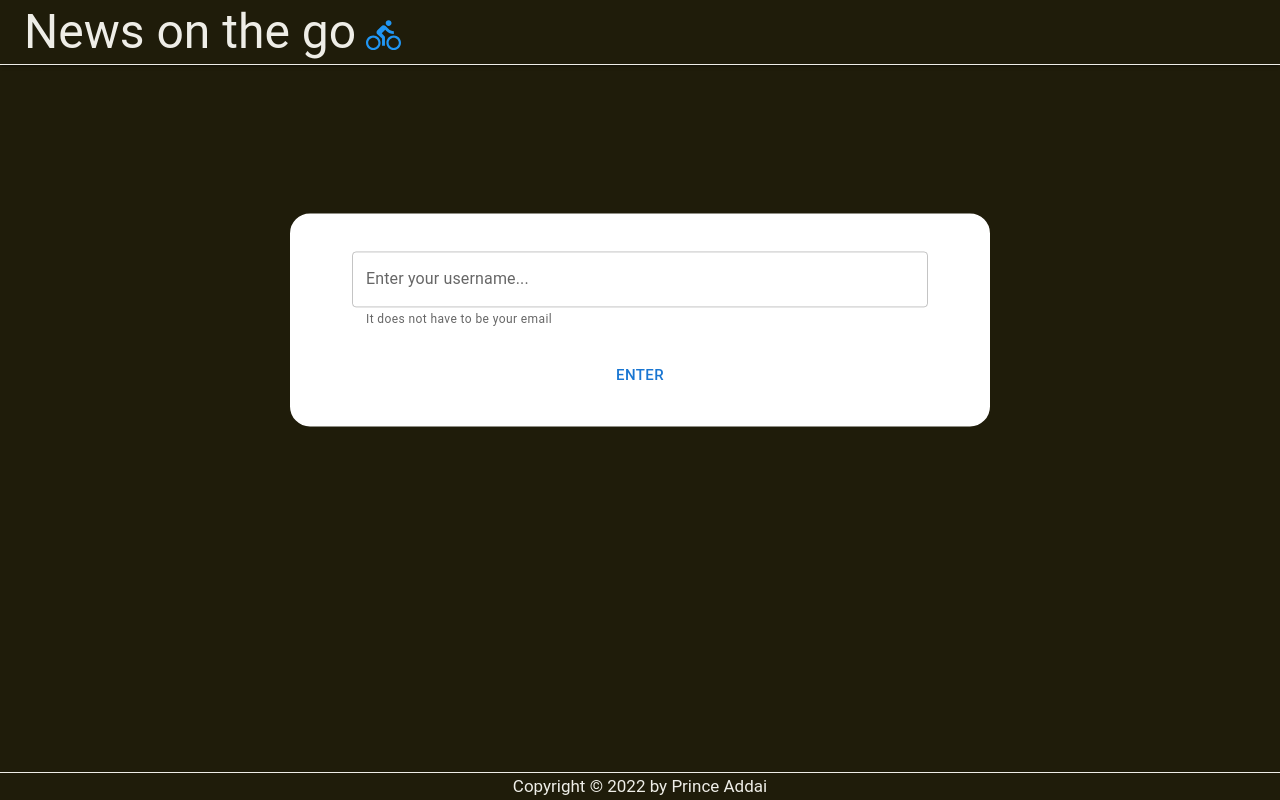
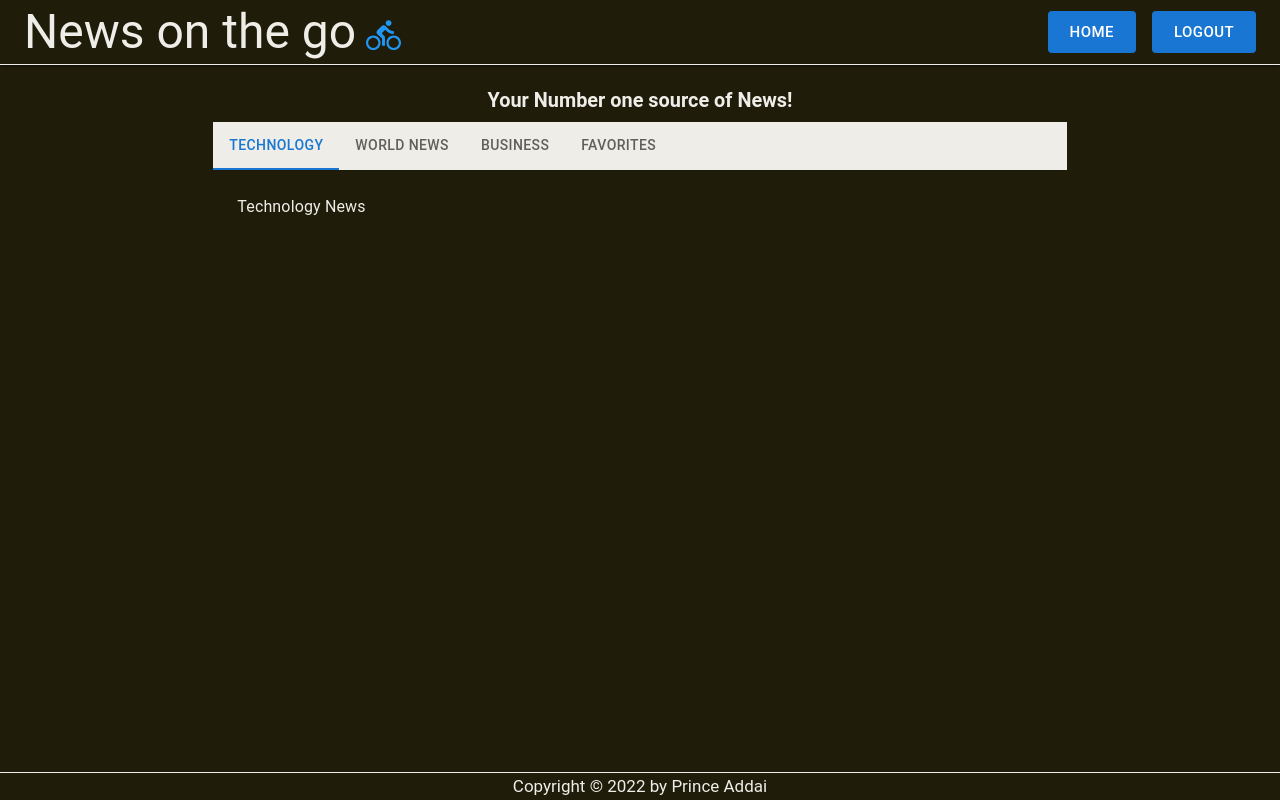
Before and after one commit to PhiAgent/News-App, a React app: page / in a window 1280 px wide. Built offline with nearby package versions, Linux system fonts and the light colour scheme; the HTML template or start-up script is replaced by a standard one.

Commit message:
Feed initialize

```diff
--- a/package.json
+++ b/package.json
@@ -17,6 +17,7 @@
     "@emotion/styled": "^11.6.0",
     "@material-ui/icons": "^4.11.2",
     "@mui/icons-material": "^5.5.1",
+    "@mui/lab": "^5.0.0-alpha.73",
     "@mui/material": "^5.2.2",
     "@types/material-ui": "^0.21.12",
     "axios": "^0.26.1",
--- a/src/components/Body/Body.tsx
+++ b/src/components/Body/Body.tsx
@@ -3,6 +3,9 @@ import Container from '@mui/material/Container';
 import Grid from '@mui/material/Grid';
 import Homepage from './Homepage';
 import Login from './Login';
+import Stack from '@mui/material/Stack';
+import Feed from './Feed';
+import { Button } from '../controls';
 
 
 const style = {
@@ -17,15 +20,21 @@ const style = {
 // the appropriate feed will be displayed
 // while chosen is true, homepage button will
 // be displayed in the first grid
+// the main point of the homepage is to
+// allow for more time to fetch data from database
 
 const Body = () => {
+
+  // sends user to homepage
+  const handleSubmit = () => {};
 
   return (
     <Grid container sx={style}>
       <Grid item xs={2}></Grid>
       <Grid item xs={8}>
         {/* <Homepage/> */}
-        <Login/>
+        {/* <Login/> */}
+        <Feed/>
       </Grid>
       <Grid item xs={2}></Grid>
     </Grid>
--- /dev/null
+++ b/src/components/Body/Feed.tsx
@@ -0,0 +1,55 @@
+import React, { useEffect, useState } from 'react';
+import Stack from '@mui/material/Stack';
+import Box from '@mui/material/Box';
+import Tab from '@mui/material/Tab';
+import TabContext from '@mui/lab/TabContext';
+import TabList from '@mui/lab/TabList';
+import TabPanel from '@mui/lab/TabPanel';
+
+const style = {
+  width: '100%',
+  overflow: 'auto',
+  maxHeight: 850,
+  typography: 'body1'
+};
+
+const Feed = () => {
+
+  const [selected, setSelect] = React.useState('1');
+
+  const handleChange = (event: any, newSelected: string) => {
+    setSelect(newSelected);
+  };
+
+  return(
+    <Stack direction='column' spacing='5' className="homepage">
+      <div className="welcome-text">
+        <div></div>
+        <h3 className="welcome">
+          Your Number one source of News!
+        </h3>
+        <div></div>
+      </div>
+      <Stack direction='row' spacing='5' className="tab-container">
+        <Box sx={style}>
+          <TabContext value={selected}>
+            <Box sx={{ borderBottom: 1, borderColor: 'divider' }}>
+              <TabList onChange={handleChange} aria-label="lab API tabs example" className="tabList">
+                <Tab label="TECHNOLOGY" value="1" />
+                <Tab label="WORLD NEWS" value="2" />
+                <Tab label="BUSINESS" value="3" />
+                <Tab label="FAVORITES" value="4" />
+              </TabList>
+            </Box>
+            <TabPanel value="1">Technology News</TabPanel>
+            <TabPanel value="2">World News</TabPanel>
+            <TabPanel value="3">Business News</TabPanel>
+            <TabPanel value="4">Favorites</TabPanel>
+          </TabContext>
+        </Box>
+      </Stack>
+    </Stack>
+  )
+};
+
+export default Feed;
--- a/src/components/Header/Title.tsx
+++ b/src/components/Header/Title.tsx
@@ -3,6 +3,8 @@ import AppBar from '@mui/material/AppBar';
 import Toolbar from '@mui/material/Toolbar';
 import Typography from '@mui/material/Typography';
 import DirectionsBikeIcon from '@mui/icons-material/DirectionsBike';
+import { Button } from '../controls';
+import Stack from '@mui/material/Stack';
 
 
 const style = {
@@ -11,14 +13,42 @@ const style = {
   transform: 'translateZ(0)',
 };
 
+const headStyle = {
+  display: 'flexbox',
+  justifyContent: 'space-between',
+  alignItems: 'center',
+};
+
+// logout will be displayed only when user is set
+
 const Title = () => {
+
+  // will set user to empty in context
+  const handleSubmit = () => {};
+
   return (
     <AppBar position="static" elevation={2} className="title" sx={style}>
-      <Toolbar>
+      <Toolbar sx={headStyle}>
         <Typography variant="h3" component="div" sx={{ flexGrow: 1 }} >
           News on the go
           <DirectionsBikeIcon fontSize="large" className="icon" />
         </Typography>
+        <Stack direction='row' spacing={2} >
+          <Button
+            message="HOME"
+            variant="contained"
+            onClick={handleSubmit}
+            color="primary"
+            size="large"
+          />
+          <Button
+            message="LOGOUT"
+            variant="contained"
+            onClick={handleSubmit}
+            color="primary"
+            size="large"
+          />
+        </Stack>
       </Toolbar>
     </AppBar>
   )
--- a/src/components/controls/Tab/Tab.tsx
+++ b/src/components/controls/Tab/Tab.tsx
@@ -1,4 +1,5 @@
 import React from 'react';
+import Box from '@mui/material/Box';
 
 type Props = {
   backgroundColor: string;
@@ -10,9 +11,9 @@ type Props = {
 const Tab = ({ text,backgroundColor, uniqClass }: Props) => {
 
   return(
-    <div className={`tab ${uniqClass}`} style={{ backgroundColor}}>
+    <Box className={`tab ${uniqClass}`} style={{ backgroundColor}}>
       {text}
-    </div>
+    </Box>
   )
 };
 
--- a/src/styles.css
+++ b/src/styles.css
@@ -127,3 +127,13 @@ footer {
   align-items: center;
   width: 100%;
 }
+
+
+/* Display Page Styling*/
+.tabList {
+  background-color: var(--white);
+}
+
+.tab-Container{
+  border-left: 1px solid #e0e0e0;;
+}
```
Also changed, not shown: 2 other files (tests, documents, lock files or other folders).
